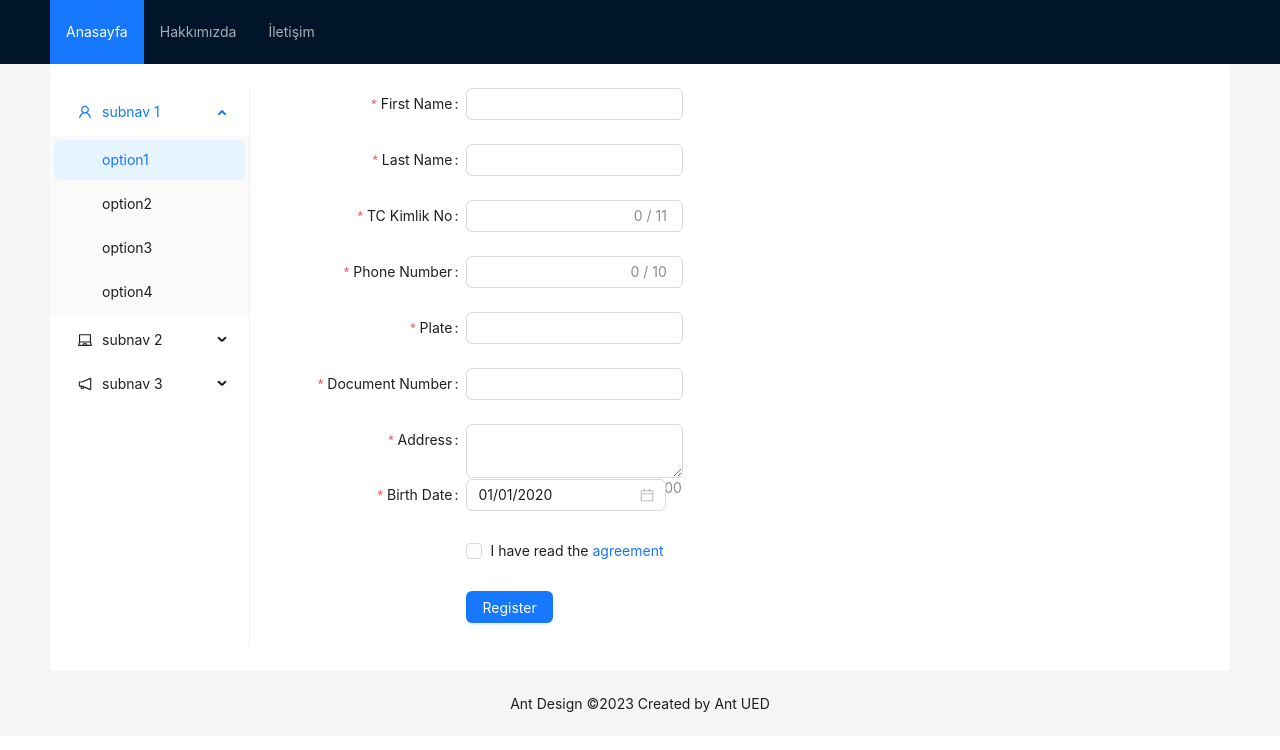
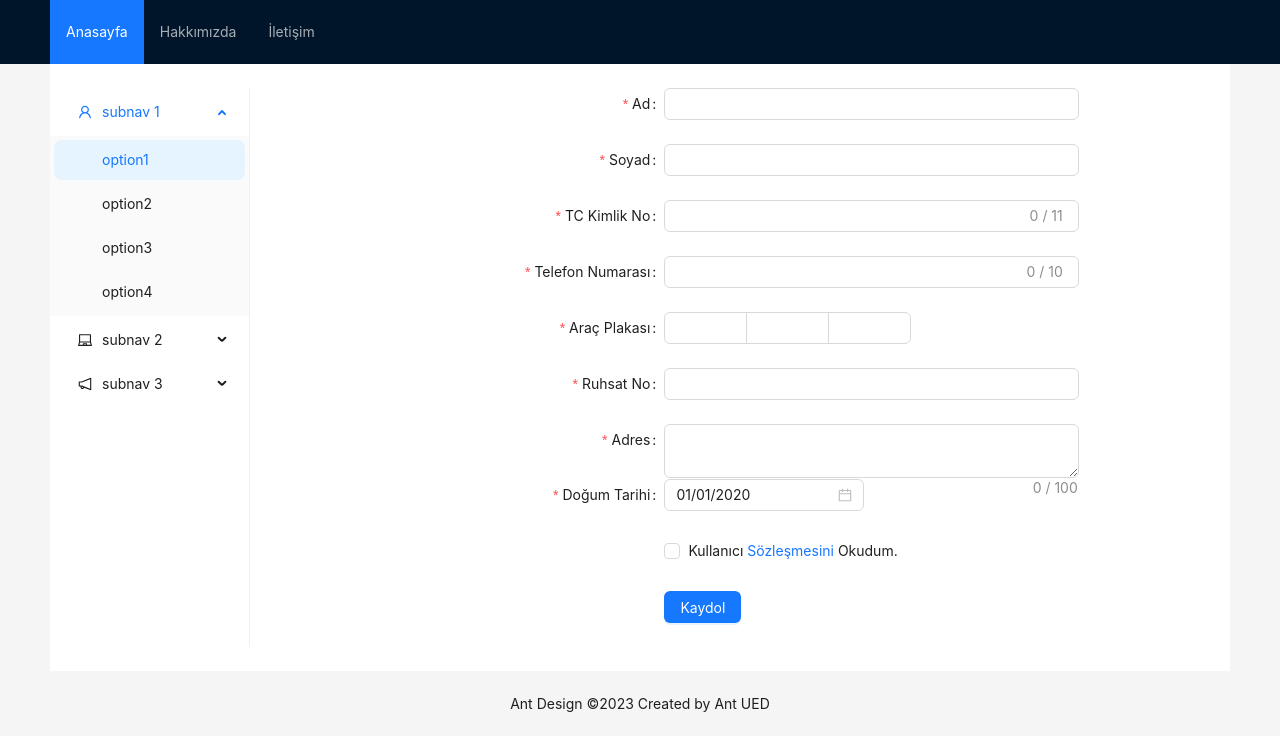
Before and after one commit to hamdidilekci/insurance-app, a React (Create React App) app: page / in a window 1280 px wide. Shown: the top 750 px of the page. Built offline with nearby package versions, Linux system fonts and the light colour scheme.

Commit message:
Change UI to Turkish, change plate inputs

```diff
--- a/src/Components/MyForm.js
+++ b/src/Components/MyForm.js
@@ -1,4 +1,4 @@
-import { Button, Checkbox, DatePicker, Form, Input } from 'antd';
+import { Button, Checkbox, DatePicker, Form, Input, InputNumber } from 'antd';
 import dayjs from 'dayjs';
 
 const formItemLayout = {
@@ -52,9 +52,9 @@ const MyForm = () => {
         >
             <Form.Item
                 name="FirstName"
-                label="First Name"
+                label="Ad"
                 rules={[
-                    { required: true, message: 'Please input your First Name!' },
+                    { required: true, message: 'Lütfen Adınızı Giriniz!' },
                 ]}
             >
                 <Input allowClear />
@@ -62,20 +62,20 @@ const MyForm = () => {
 
             <Form.Item
                 name="LastName"
-                label="Last Name"
+                label="Soyad"
                 rules={[
-                    { required: true, message: 'Please input your Last Name!' },
+                    { required: true, message: 'Lütfen Soyadınızı Giriniz!' },
                 ]}
             >
                 <Input allowClear />
             </Form.Item>
 
             <Form.Item
-                name="TC"
+                name="IDNumber"
                 label="TC Kimlik No"
                 rules={[
-                    { required: true, message: 'Please input your TC!' },
-                    { type: Number, message: 'Field must be number!'}
+                    { required: true, message: 'Lütfen Türkiye Cumhuriyeti Kimlik Numaranızı Giriniz!' },
+                    { type: Number, message: 'Bu Alana Sadece Sayı Girebilirsiniz!'}
                 ]}
                 hasFeedback
             >
@@ -94,9 +94,9 @@ const MyForm = () => {
 
             <Form.Item
                 name="PhoneNumber"
-                label="Phone Number"
+                label="Telefon Numarası"
                 rules={[
-                    { required: true, message: 'Please input your Phone Number!' },
+                    { required: true, message: 'Lütfen Cep Telefonu Numaranızı Başında 0 olmadan giriniz!' },
                 ]}
                 hasFeedback
             >
@@ -115,19 +115,49 @@ const MyForm = () => {
 
             <Form.Item
                 name="Plate"
-                label="Plate"
+                label="Araç Plakası"
                 rules={[
-                    { required: true, message: 'Please input your Plate!' },
+                    { required: true, message: 'Lütfen Plakanızı giriniz!'},
                 ]}
             >
-                <Input allowClear />
+                <Input.Group compact>
+                    <InputNumber
+                        style={{
+                        width: '20%',
+                        }}
+                        maxLength={2}
+                        onKeyPress={(event) => {
+                            if (!/[0-9]/.test(event.key)) {
+                                event.preventDefault();
+                            }
+                        }}
+                    />
+                    <Input
+                        style={{
+                        width: '20%',
+                        }}
+                        onInput={e => e.target.value = e.target.value.toUpperCase()}
+                        maxLength={5}
+                    />
+                    <InputNumber
+                        style={{
+                        width: '20%',
+                        }}
+                        onKeyPress={(event) => {
+                            if (!/[0-9]/.test(event.key)) {
+                                event.preventDefault();
+                            }
+                        }}
+                        maxLength={6}
+                    />
+                </Input.Group>
             </Form.Item>
 
             <Form.Item
                 name="documentNumber"
-                label="Document Number"
+                label="Ruhsat No"
                 rules={[
-                    { required: true, message: 'Please input your document number!' },
+                    { required: true, message: 'Lütfen Ruhsat No Giriniz!' },
                 ]}
             >
                 <Input allowClear />
@@ -136,14 +166,14 @@ const MyForm = () => {
 
             <Form.Item
                 name="Address"
-                label="Address"
+                label="Adres"
                 style={{
                     marginBottom: '1px',
                   }}
                 rules={[
                     {
                         required: true,
-                        message: 'Please enter your address',
+                        message: 'Lütfen Adres Giriniz',
                     },
                 ]}
             >
@@ -152,12 +182,12 @@ const MyForm = () => {
 
             <Form.Item
                 name="BirthDate"
-                label="Birth Date"
+                label="Doğum Tarihi"
                 rules= {[
                     {
                         type: 'object',
                         required: true,
-                        message: 'Please select time!',
+                        message: 'Lütfen Doğum Tarihinizi Seçiniz!',
                     },
                 ]}
             >
@@ -174,18 +204,18 @@ const MyForm = () => {
                 rules={[
                     {
                         validator: (_, value) =>
-                            value ? Promise.resolve() : Promise.reject(new Error('Should accept agreement')),
+                            value ? Promise.resolve() : Promise.reject(new Error('Sözleşmeyi Kabul Etmeden İlerleyemezsiniz')),
                     },
                 ]}
                 {...tailFormItemLayout}
             >
                 <Checkbox>
-                    I have read the <a href="#/">agreement</a>
+                    Kullanıcı <a href="#/">Sözleşmesini</a> Okudum.
                 </Checkbox>
             </Form.Item>
             <Form.Item {...tailFormItemLayout}>
                 <Button type="primary" htmlType="submit">
-                    Register
+                    Kaydol
                 </Button>
             </Form.Item>
         </Form>
```
